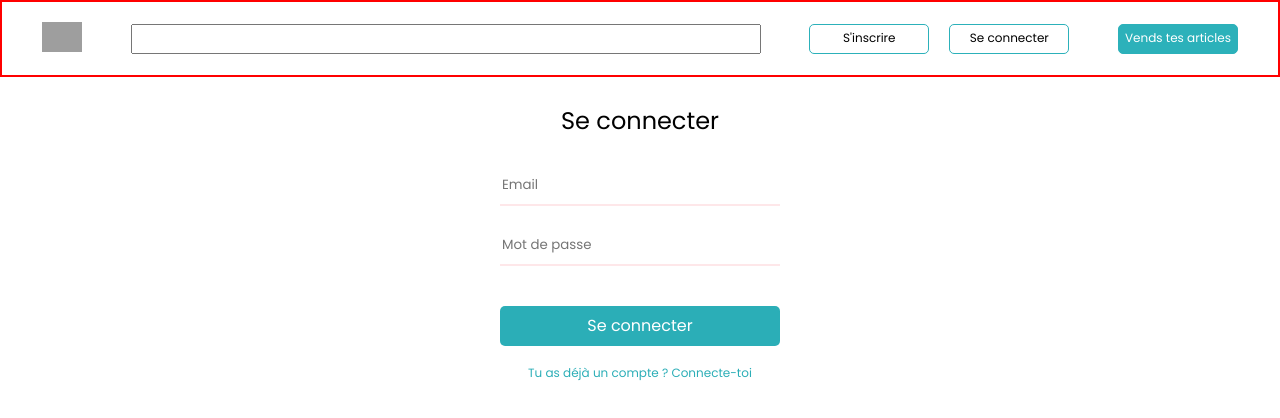
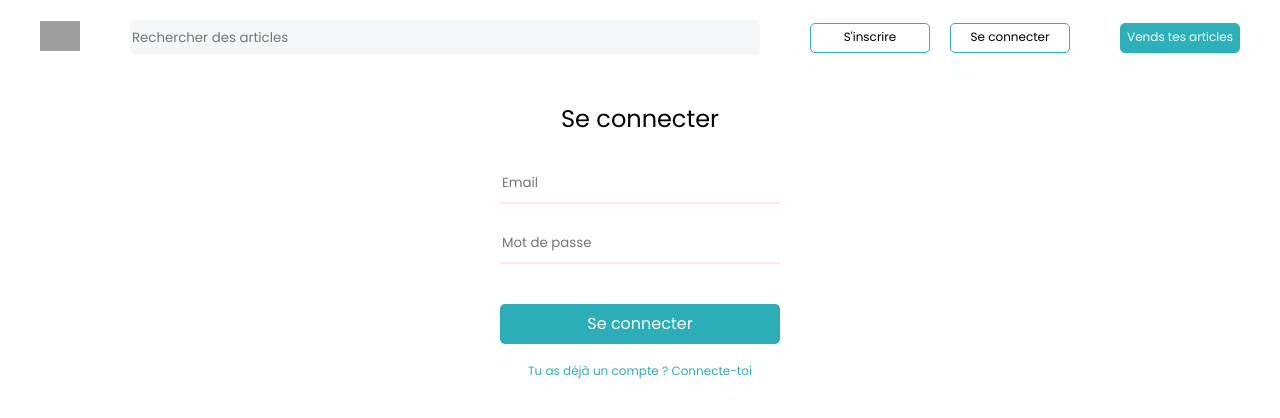
Before and after one commit to Pierre-Jean-Sert/vinted-frontend, a React (Vite) app: page /login in a window 1280 px wide. Shown: the top 418 px of the page. Built offline with nearby package versions, Linux system fonts and the light colour scheme; grey boxes are pictures that could not be loaded.

Commit message:
add css design, homepage rework

```diff
--- a/src/App.css
+++ b/src/App.css
@@ -31,7 +31,8 @@ header {
   align-items: center;
 
   padding: 20px 40px 20px 40px;
-  border: solid 2px red;
+
+  /* border: solid 2px red; */
 }
 
 .logo {
@@ -62,10 +63,18 @@ header > input {
   cursor: pointer;
 }
 
+.header-button:hover {
+  box-shadow: rgba(100, 100, 111, 0.2) 0px 7px 29px 0px;
+}
+
 .disconnect-button {
   background-color: #c2175b;
   border: solid 1px #c2175b;
   color: white;
+}
+
+.disconnect-button:hover {
+  box-shadow: rgba(100, 100, 111, 0.2) 0px 7px 29px 0px;
 }
 
 .colored {
@@ -73,6 +82,16 @@ header > input {
   color: white;
 
   cursor: pointer;
+}
+
+.search {
+  height: 35px;
+
+  background-color: #f5f6f7;
+  color: #999999;
+
+  border-radius: 5px;
+  border: none;
 }
 
 /* --------------------------------------- */
@@ -94,12 +113,30 @@ header > input {
   width: 410px;
   height: 270px;
 
-  margin-left: 50px;
   padding: 55px 75px 55px 25px;
 
   background-color: white;
   border-radius: 5px;
   border: solid 1px lightgray;
+}
+
+.home-button {
+  width: 190px;
+  height: 50px;
+
+  font-size: 14px;
+
+  background-color: #2cb1ba;
+  color: white;
+
+  border: none;
+  border-radius: 5px;
+
+  cursor: pointer;
+}
+
+.home-button:hover {
+  box-shadow: rgba(100, 100, 111, 0.2) 0px 7px 29px 0px;
 }
 
 .offers {
@@ -112,12 +149,13 @@ header > input {
 
 .offer-card {
   margin-bottom: 40px;
-  border: solid 2px purple;
 
   height: 460px;
 
   display: flex;
   flex-direction: column;
+
+  /* border: solid 2px purple; */
 }
 
 .owner-name {
@@ -127,6 +165,8 @@ header > input {
 
   color: #999999;
   font-size: 12px;
+
+  margin-bottom: 10px;
 }
 
 .owner-image {
@@ -138,14 +178,18 @@ header > input {
   width: 230px;
   height: 360px;
   object-fit: cover;
+
+  padding-bottom: 10px;
 }
 
 .price {
-  font-size: 16px;
+  font-size: 15px;
+  margin-bottom: 2px;
 }
 
 .size-brand {
   color: #999999;
+  font-size: 14px;
 }
 
 /* OFFER */
--- a/src/components/Header.jsx
+++ b/src/components/Header.jsx
@@ -38,7 +38,13 @@ function Header() {
         <img className="logo" src={logo} alt="Vinted Logo" />
       </div>
 
-      <input></input>
+      <input
+        className="search"
+        id="search"
+        type="text"
+        placeholder="Rechercher des articles"
+        name="search"
+      ></input>
 
       {/* Check if user is connecter or not */}
       {isConnected ? (
--- a/src/pages/Home.jsx
+++ b/src/pages/Home.jsx
@@ -51,9 +51,11 @@ function Home() {
       <main>
         {/* Bloc 1 : Background image and bloc */}
         <div className="home-background">
-          <div className=" container home-bloc">
-            <h2>Prêts à faire du tri dans vos placards ?</h2>
-            <button className="sell">Commencer à vendre</button>
+          <div className="container">
+            <div className="home-bloc">
+              <h2>Prêts à faire du tri dans vos placards ?</h2>
+              <button className="home-button">Commencer à vendre</button>
+            </div>
           </div>
         </div>
 
@@ -99,7 +101,9 @@ function Home() {
                           {offer.product_details.map((brand) => {
                             return (
                               <>
-                                <p>{brand.TAILLE ? brand.TAILLE : ""}</p>
+                                <p className="size-brand">
+                                  {brand.TAILLE ? brand.TAILLE : ""}
+                                </p>
                               </>
                             );
                           })}
@@ -108,7 +112,9 @@ function Home() {
                           {offer.product_details.map((brand) => {
                             return (
                               <>
-                                <p>{brand.MARQUE ? brand.MARQUE : ""}</p>
+                                <p className="size-brand">
+                                  {brand.MARQUE ? brand.MARQUE : ""}
+                                </p>
                               </>
                             );
                           })}
--- a/src/pages/login/login.css
+++ b/src/pages/login/login.css
@@ -46,6 +46,10 @@
   cursor: pointer;
 }
 
+.log-button:hover {
+  box-shadow: rgba(100, 100, 111, 0.2) 0px 7px 29px 0px;
+}
+
 .log-bottom-text {
   color: #2baeb7;
   font-size: 12px;
--- a/src/pages/signup/signup.css
+++ b/src/pages/signup/signup.css
@@ -65,6 +65,10 @@
   cursor: pointer;
 }
 
+.sup-button:hover {
+  box-shadow: rgba(100, 100, 111, 0.2) 0px 7px 29px 0px;
+}
+
 .sup-bottom-text {
   color: #2baeb7;
   font-size: 12px;
```
